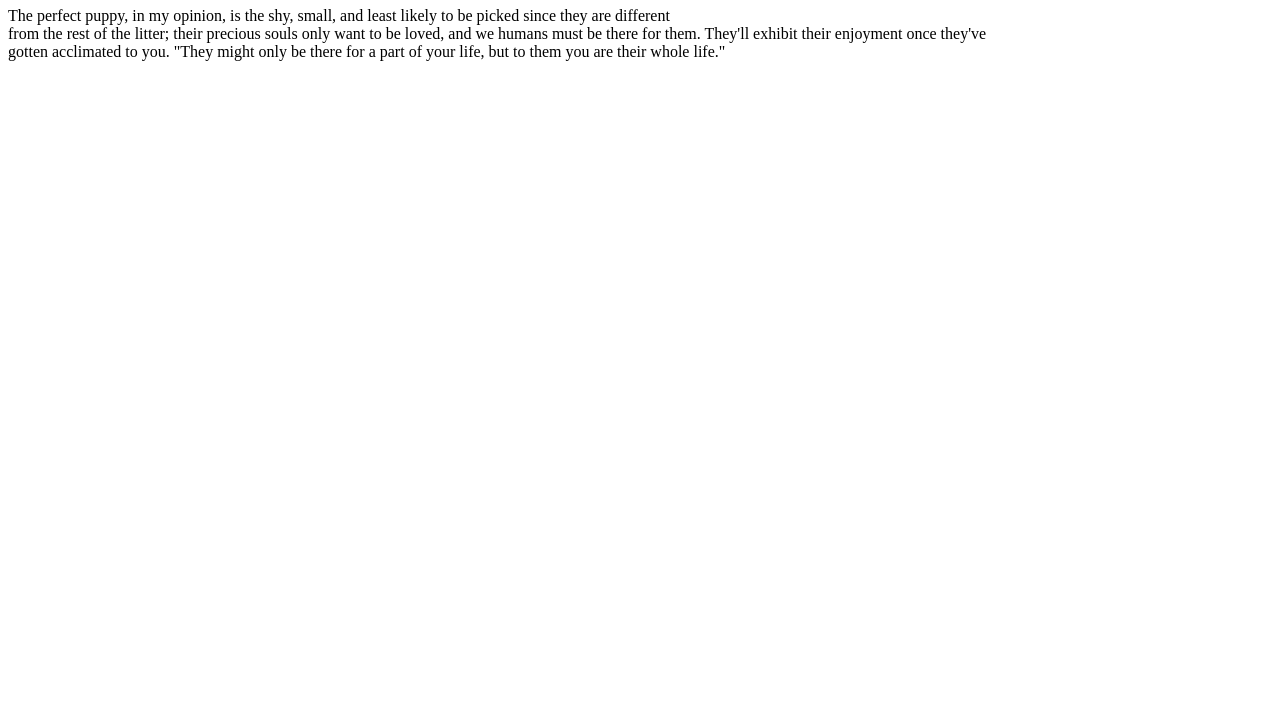
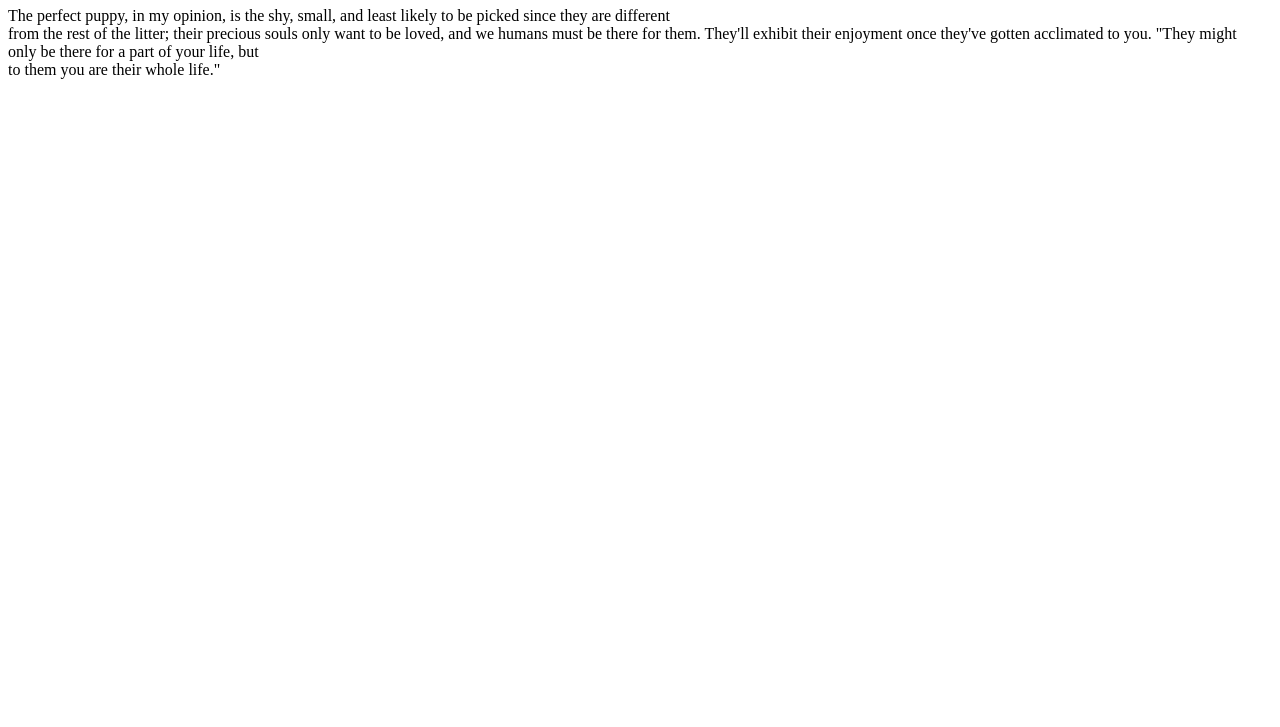
Before and after one commit to maryamsharaf/mywebpage, a plain HTML site: page index.html in a window 1280 px wide. Shown: the part 73-800 px from the top of the page. Drawn offline with Linux system fonts and the light colour scheme.

Commit message:
Update index.html

```diff
--- a/index.html
+++ b/index.html
@@ -4,8 +4,8 @@
 
 <h1>Picking the Perfect Pup</h1>
 <p>The perfect puppy, in my opinion, is the shy, small, and least likely to be picked since they are different<br> from the rest of the
- litter; their precious souls only want to be loved, and we humans must be there for them. They'll exhibit their enjoyment once they've  <br> gotten acclimated
-  to you. "They might only be there for a part of your life, but to them you are their whole life."</p>
+ litter; their precious souls only want to be loved, and we humans must be there for them. They'll exhibit their enjoyment once they've gotten acclimated
+  to you. "They might only be there for a part of your life, but <br> to them you are their whole life."</p>
 
 </body>
 </html>
```
